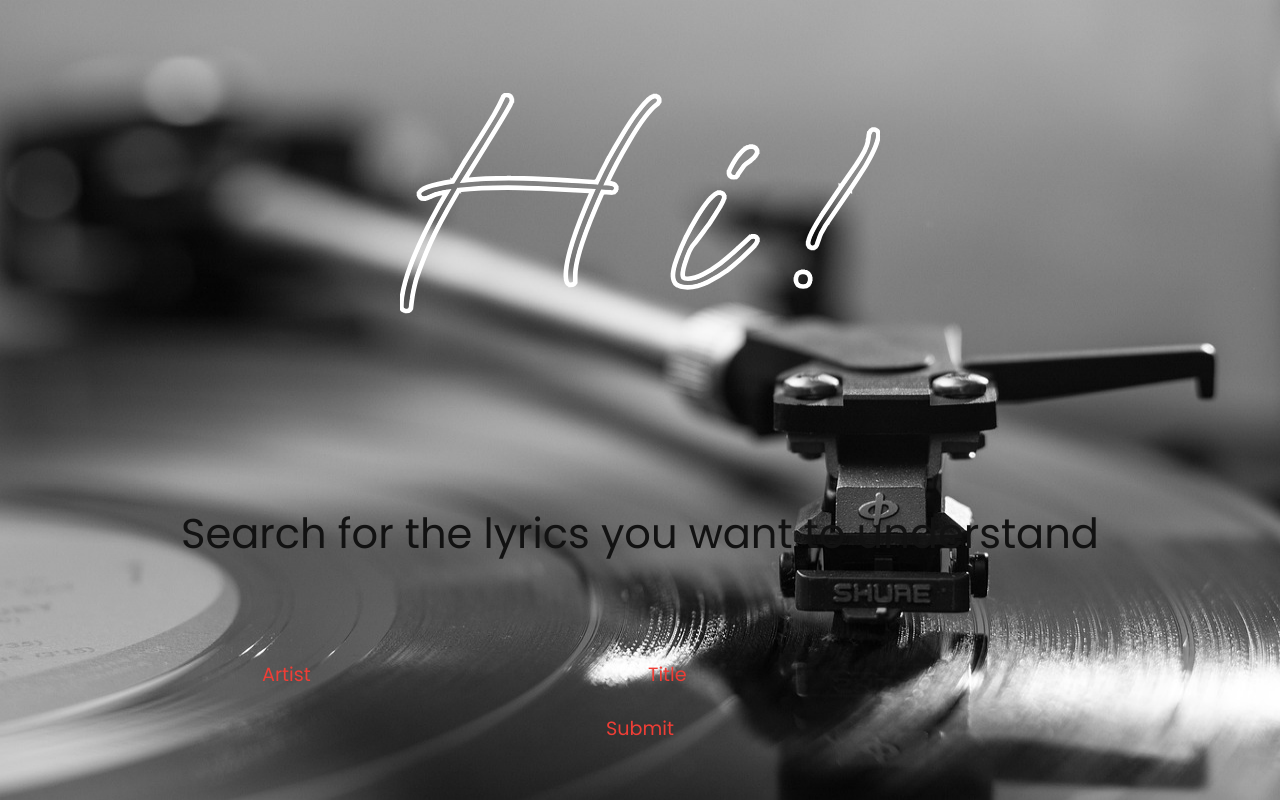
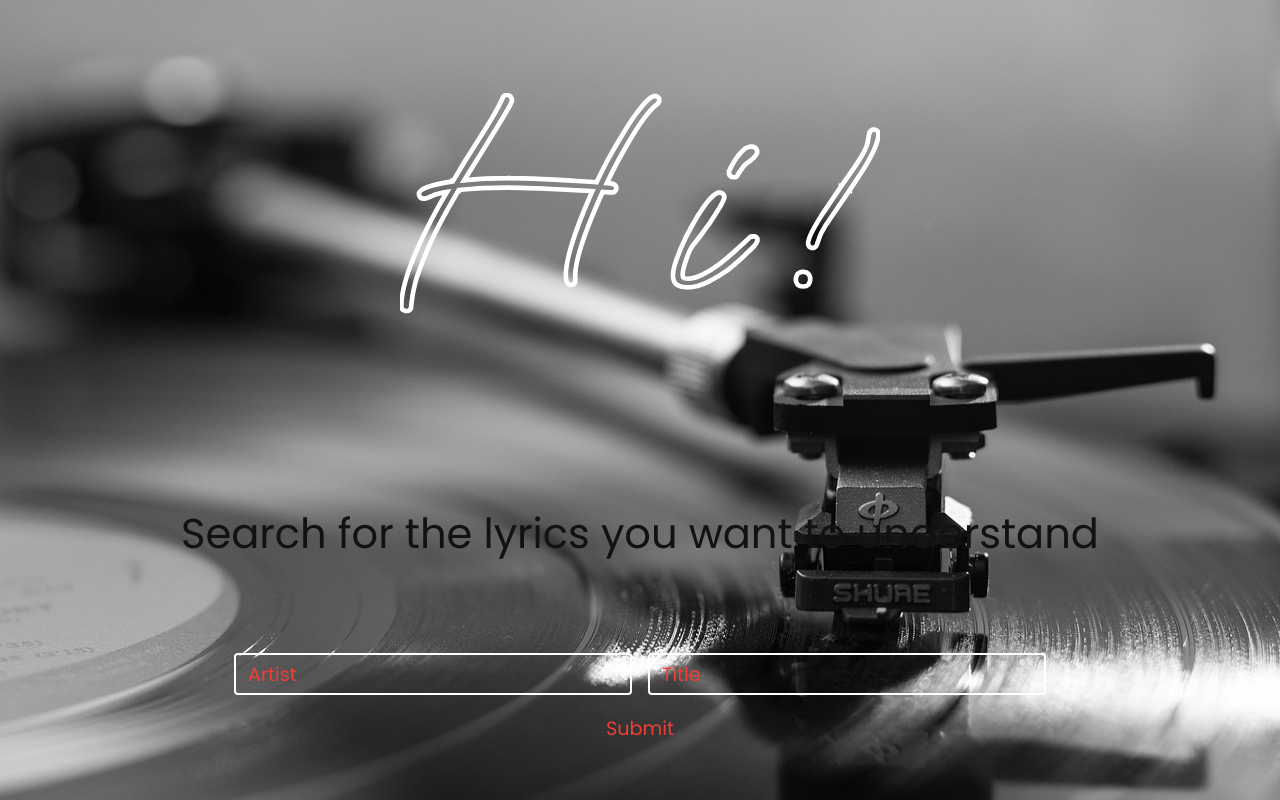
Before and after one commit to blackstadius/lyrics-analyzer, a Next.js app: page / in a window 1280 px wide. Built offline with nearby package versions, Linux system fonts and the light colour scheme; a web font is replaced by a local one.

Commit message:
fix broken css

```diff
--- a/src/app/components/SearchForm/SearchForm.module.css
+++ b/src/app/components/SearchForm/SearchForm.module.css
@@ -8,10 +8,10 @@
   padding: 24px;
 
   .input {
-    min-width: 260;
-    border-radius: 4;
-    padding: 12;
-    border: solid 2 white;
+    min-width: 260px;
+    border-radius: 4px;
+    padding: 12px;
+    border: solid 2px white;
     height: 42px;
     font-size: 1.2rem;
     background-color: transparent;
```
